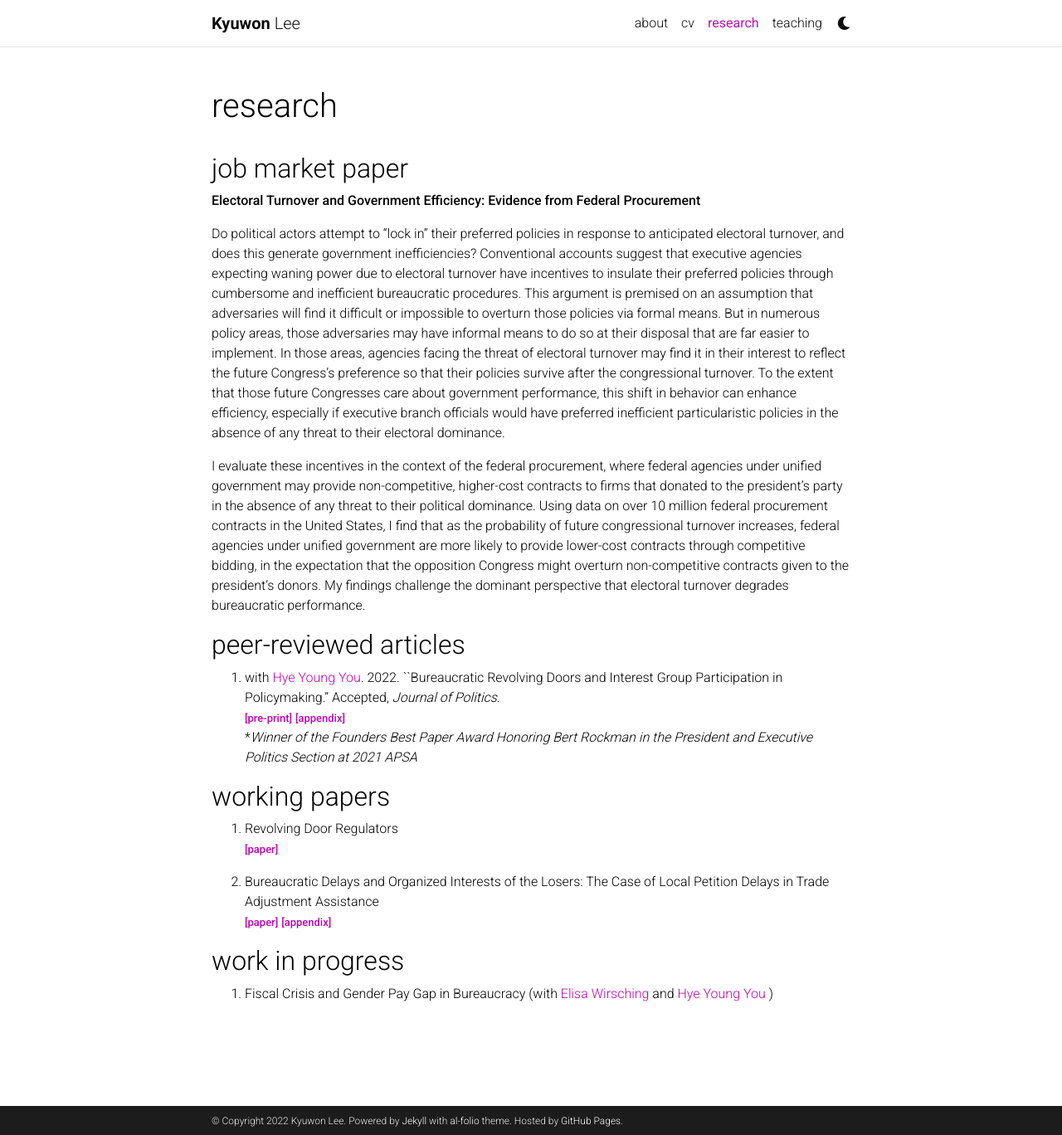
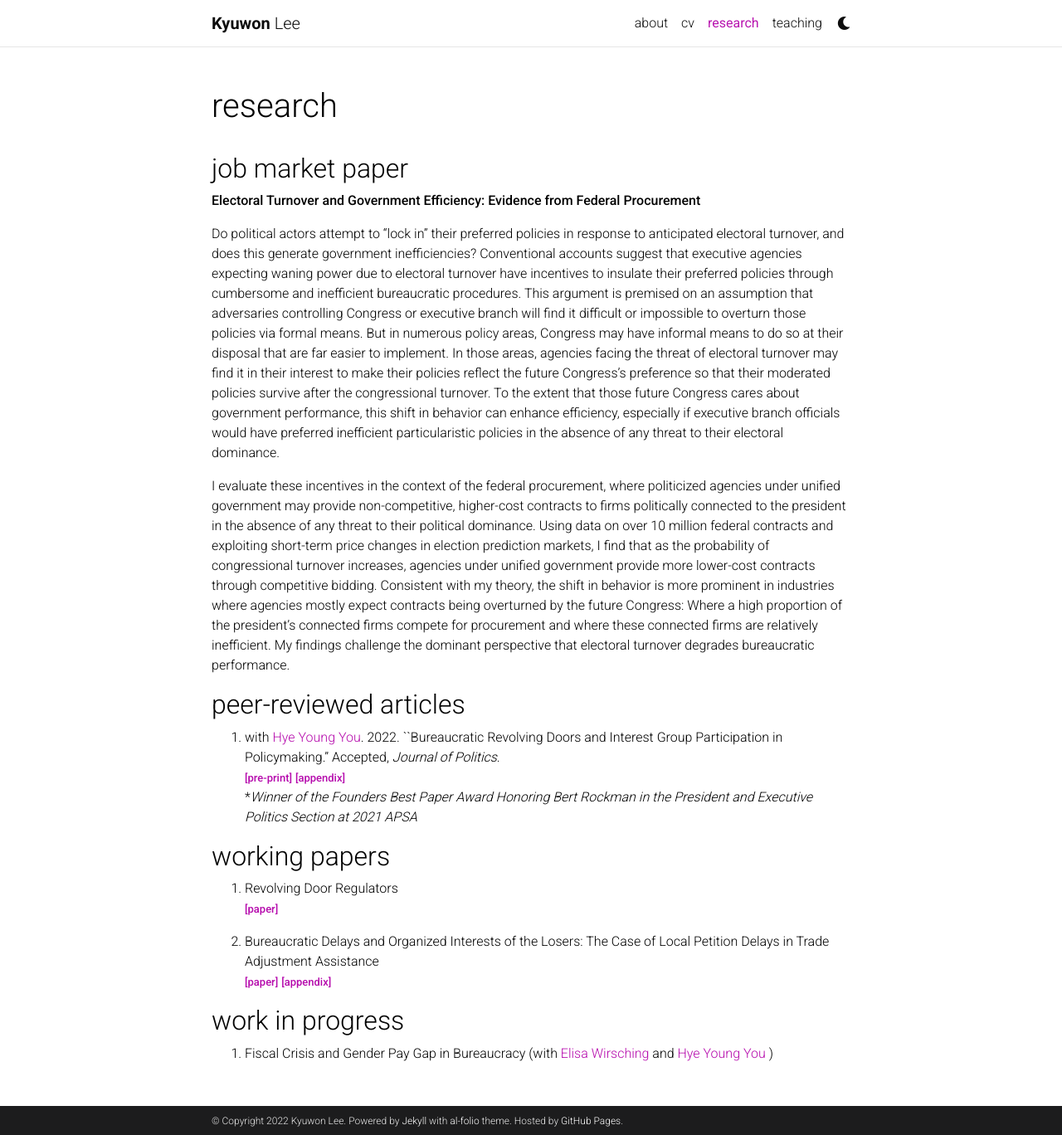
Before and after one commit to kyuwon-lee/kyuwon-lee.github.io, a Jekyll site: the page built from _pages/Research.md, in a window 1280 px wide and 1368 px high. Shown: the whole window at 83% size. Built offline with Jekyll 4.4.1, drawn with Linux system fonts in a browser that asks for light colours; comment, search, counter and statistics services are not loaded; a style sheet for code colours, icons or effects is not loaded.

Commit message:
Update Research.md

```diff
--- a/_pages/Research.md
+++ b/_pages/Research.md
@@ -9,10 +9,10 @@ nav: true
 **Electoral Turnover and Government Efficiency: Evidence from Federal Procurement**
 
 
-Do political actors attempt to "lock in" their preferred policies in response to anticipated electoral turnover, and does this generate government inefficiencies? Conventional accounts suggest that executive agencies expecting waning power due to electoral turnover have incentives to insulate their preferred policies through cumbersome and inefficient bureaucratic procedures. This argument is premised on an assumption that adversaries will find it difficult or impossible to overturn those policies via formal means. But in numerous policy areas, those adversaries may have informal means to do so at their disposal that are far easier to implement. In those areas, agencies facing the threat of electoral turnover may find it in their interest to reflect the future Congress's preference so that their policies survive after the congressional turnover. To the extent that those future Congresses care about government performance, this shift in behavior can enhance efficiency, especially if executive branch officials would have preferred inefficient particularistic policies in the absence of any threat to their electoral dominance.
+Do political actors attempt to "lock in" their preferred policies in response to anticipated electoral turnover, and does this generate government inefficiencies? Conventional accounts suggest that executive agencies expecting waning power due to electoral turnover have incentives to insulate their preferred policies through cumbersome and inefficient bureaucratic procedures. This argument is premised on an assumption that adversaries controlling Congress or executive branch will find it difficult or impossible to overturn those policies via formal means. But in numerous policy areas, Congress may have informal means to do so at their disposal that are far easier to implement. In those areas, agencies facing the threat of electoral turnover may find it in their interest to make their policies reflect the future Congress's preference so that their moderated policies survive after the congressional turnover. To the extent that those future Congress cares about government performance, this shift in behavior can enhance efficiency, especially if executive branch officials would have preferred inefficient particularistic policies in the absence of any threat to their electoral dominance.
 
 
- I evaluate these incentives in the context of the federal procurement, where federal agencies under unified government may provide non-competitive, higher-cost contracts to firms that donated to the president's party in the absence of any threat to their political dominance. Using data on over 10 million federal procurement contracts in the United States, I find that as the probability of future congressional turnover increases, federal agencies under unified government are more likely to provide lower-cost contracts through competitive bidding, in the expectation that the opposition Congress might overturn non-competitive contracts given to the president's donors. My findings challenge the dominant perspective that electoral turnover degrades bureaucratic performance.
+ I evaluate these incentives in the context of the federal procurement, where politicized agencies under unified government may provide non-competitive, higher-cost contracts to firms politically connected to the president in the absence of any threat to their political dominance. Using data on over 10 million federal contracts and exploiting short-term price changes in election prediction markets, I find that as the probability of congressional turnover increases, agencies under unified government provide more lower-cost contracts through competitive bidding. Consistent with my theory, the shift in behavior is more prominent in industries where agencies mostly expect contracts being overturned by the future Congress: Where a high proportion of the president's connected firms compete for procurement and where these connected firms are relatively inefficient. My findings challenge the dominant perspective that electoral turnover degrades bureaucratic performance.
 
 
 
```
